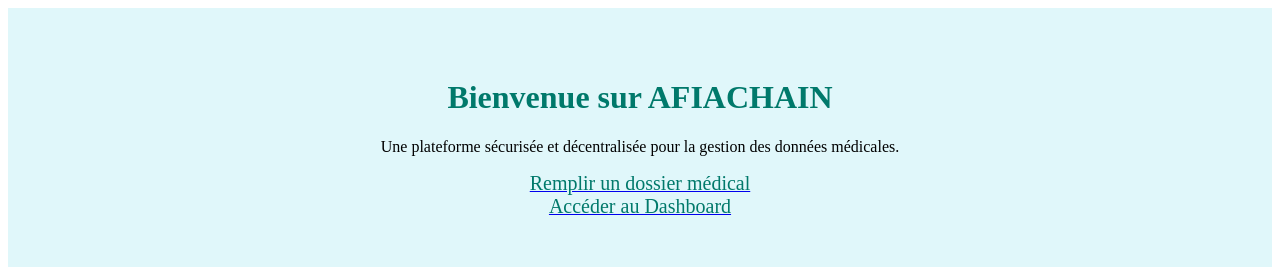
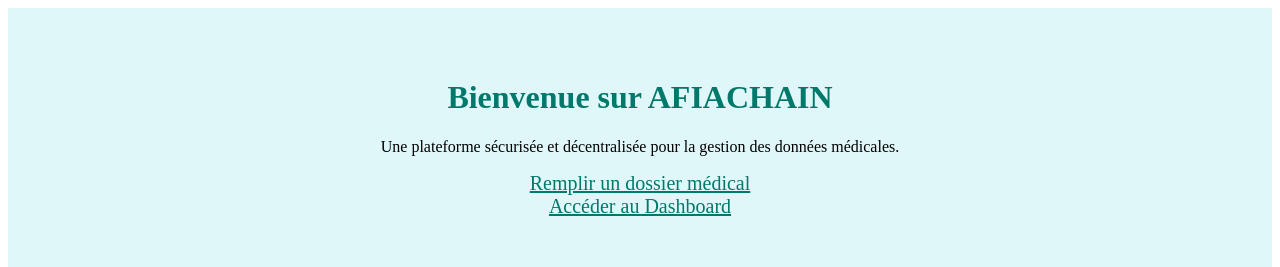
Before and after one commit to DestinBir/AfiaChain, a Next.js app in the folder afiachain-medical/: page / in a window 1280 px wide. Shown: the top 267 px of the page. Built offline with nearby package versions, Linux system fonts and the light colour scheme.

Commit message:
update index.tsx

```diff
--- a/afiachain-medical/pages/index.tsx
+++ b/afiachain-medical/pages/index.tsx
@@ -7,12 +7,14 @@ const Home: React.FC = () => {
     <div style={{ padding: '50px', textAlign: 'center', backgroundColor: '#e0f7fa', minHeight: '100vh' }}>
       <h1 style={{ color: '#00796b' }}>Bienvenue sur AFIACHAIN</h1>
       <p>Une plateforme sécurisée et décentralisée pour la gestion des données médicales.</p>
-      <Link href="/medical-form">
-        <a style={{ color: '#00796b', fontSize: '20px' }}>Remplir un dossier médical</a>
+
+      {/* Utilisation de Link sans balise <a> */}
+      <Link href="/medical-form" style={{ color: '#00796b', fontSize: '20px' }}>
+        Remplir un dossier médical
       </Link>
       <br />
-      <Link href="/dashboard">
-        <a style={{ color: '#00796b', fontSize: '20px' }}>Accéder au Dashboard</a>
+      <Link href="/dashboard" style={{ color: '#00796b', fontSize: '20px' }}>
+        Accéder au Dashboard
       </Link>
     </div>
   );
```
